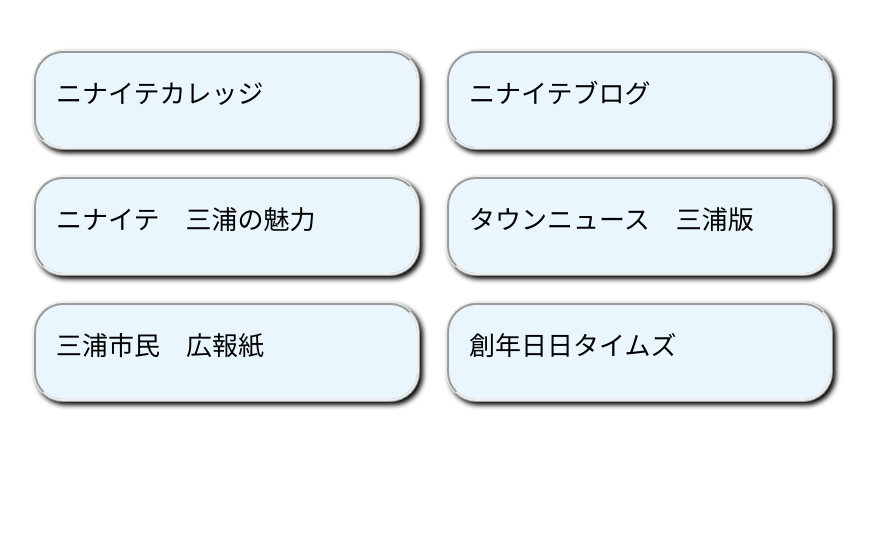
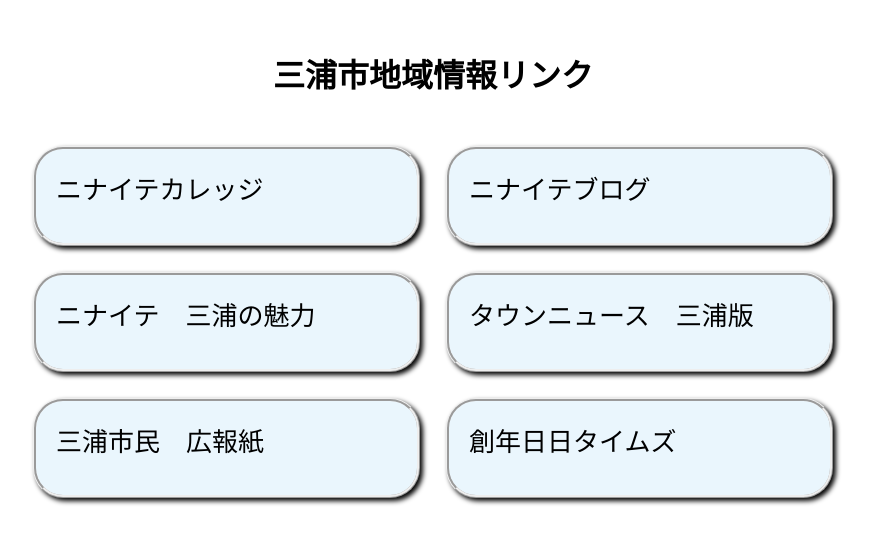
Before and after one commit to hashimotoyoshio/miura-link, a plain HTML site: page index.html in a window 1280 px wide. Shown: the whole page, without its empty margins (207-1078 px from the left). Drawn offline with Linux system fonts and the light colour scheme; some packages are replaced by stand-ins of ours; a web font is replaced by a local one.

Commit message:
Add files via upload

```diff
--- a/index.html
+++ b/index.html
@@ -14,6 +14,7 @@
     <link href="https://fonts.googleapis.com/css2?family=Kosugi+Maru&family=Zen+Maru+Gothic&display=swap" rel="stylesheet">
 </head>
 <body>
+    <h1 id="header">三浦市地域情報リンク</h1>
     <div class="grid">
         <a href="https://www.miuracc.org/ninaite-college/" class="item">
             ニナイテカレッジ
--- a/style.css
+++ b/style.css
@@ -1,3 +1,8 @@
+#header {
+    text-align: center;
+    margin-top: 50px;
+}
+
 .grid {
     margin: 50px auto;
     max-width: 800px;
```
